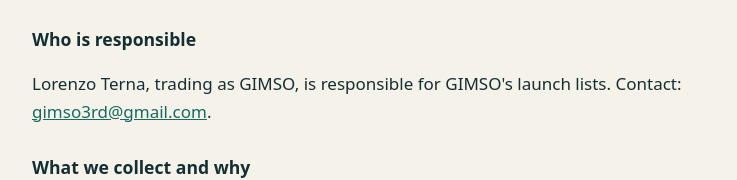
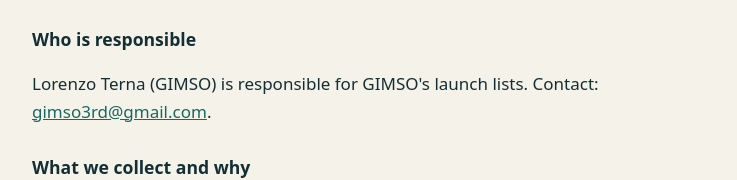
Before and after one commit to lollo3rd/gimso, a plain HTML site: page privacy.html in a window 1280 px wide. Shown: the part 171-351 px from the top of the page, without its empty margins (268-1005 px from the left). Drawn offline with Linux system fonts and the light colour scheme.

Commit message:
Privacy: plain controller name

```diff
--- a/privacy.html
+++ b/privacy.html
@@ -20,7 +20,7 @@
 <p class="muted">Last updated: November 26, 2026</p>
 
 <h2>Who is responsible</h2>
-<p>Lorenzo Terna, trading as GIMSO, is responsible for GIMSO's launch lists. Contact: <a href="mailto:gimso3rd@gmail.com">gimso3rd@gmail.com</a>.</p>
+<p>Lorenzo Terna (GIMSO) is responsible for GIMSO's launch lists. Contact: <a href="mailto:gimso3rd@gmail.com">gimso3rd@gmail.com</a>.</p>
 
 <h2>What we collect and why</h2>
 <p>When you join a GIMSO launch list through a form (for example a Facebook or Instagram instant form), we collect your email address. We use it only to keep your place on that list and, if the product launches, to send you one email with the launch offer promised in the form. Joining does not make a purchase, start a paid subscription or authorize any payment. We do not add you to an ongoing newsletter and we do not send messages about other products.</p>
```
